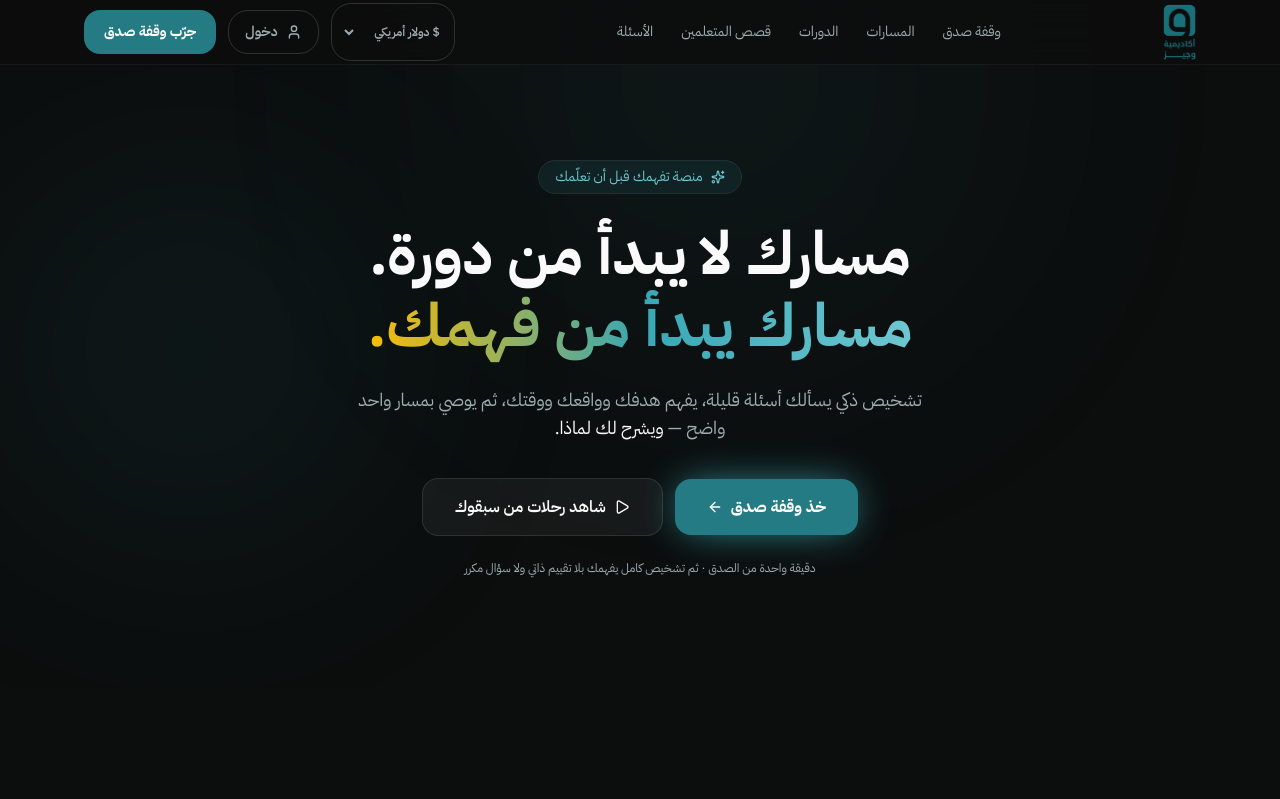
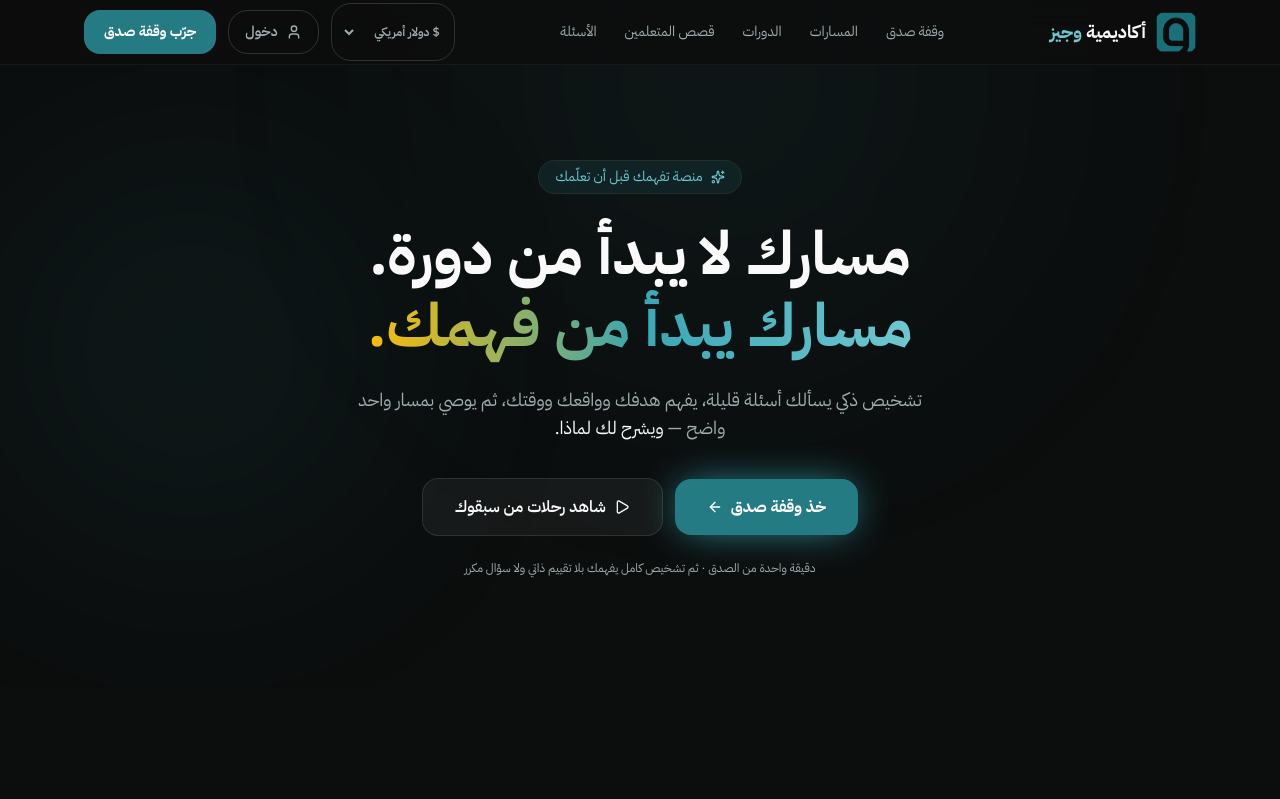
Before and after one commit to Suhaiblafi1/WajeezAcademy, a React (Vite) app: page / in a window 1280 px wide. Shown: the top 799 px of the page. Built offline with nearby package versions, Linux system fonts and the light colour scheme.

Commit message:
الترويسة: علامة الشعار وحدها بشفافية مع نص «أكاديمية وجيز» بجانبها

```diff
--- a/src/pages/Home.tsx
+++ b/src/pages/Home.tsx
@@ -156,8 +156,9 @@ function Nav() {
   return (
     <header className="fixed inset-x-0 top-0 z-50 border-b border-white/5 bg-[#0D0D0D]/80 backdrop-blur-xl">
       <div className="mx-auto flex h-16 max-w-6xl items-center justify-between px-5">
-        <a href="#top" className="flex items-center">
-          <img src="/logo-full.png" alt="شعار أكاديمية وجيز" className="h-14 w-auto object-contain" />
+        <a href="#top" className="flex items-center gap-2.5">
+          <img src="/logo-mark.png" alt="علامة أكاديمية وجيز" className="h-10 w-10 object-contain" />
+          <span className="text-lg font-black leading-none">أكاديمية <span className="text-teal-light">وجيز</span></span>
         </a>
         <nav className="hidden items-center gap-7 text-sm text-muted-foreground md:flex">
           {links.map((l) =>
```
Also changed, not shown: public/logo-mark.png (added).
